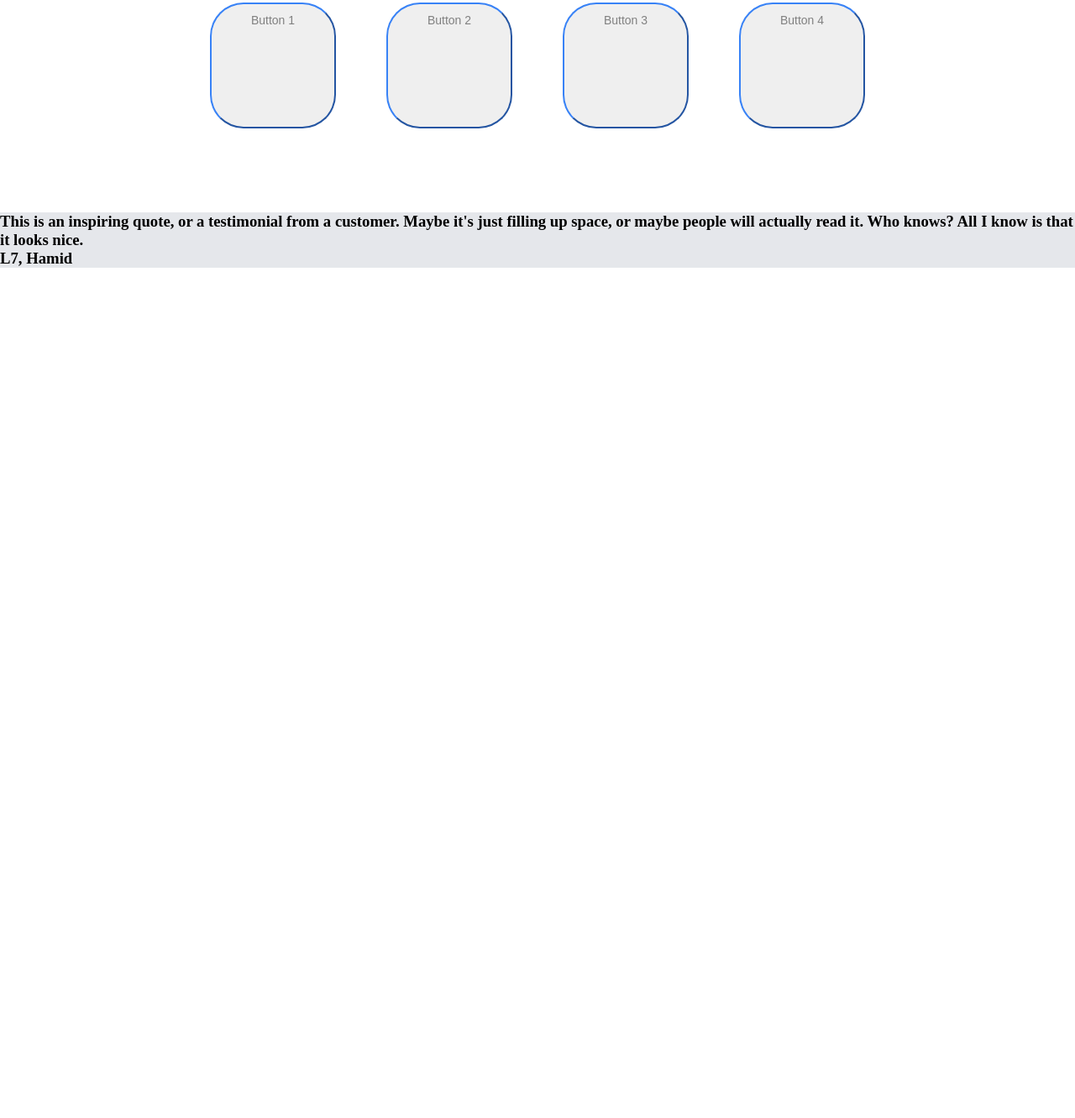
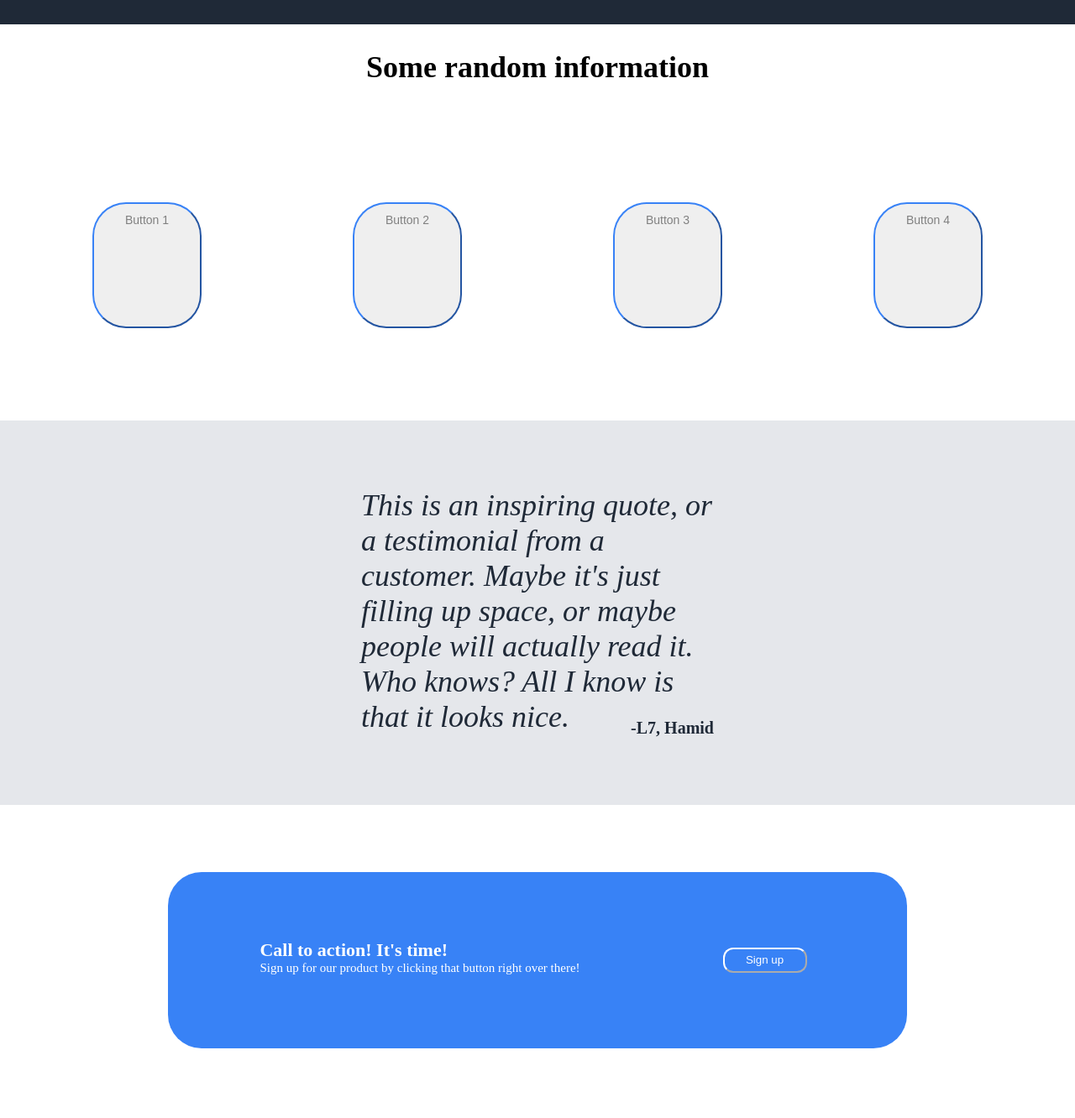
Before and after one commit to abdellahhn/ODPR, a plain HTML site: page index.html in a window 1280 px wide. Shown: the part 788-2120 px from the top of the page at 84% size. Before the commit the page ends 1126 px from the top, so only its background shows below. Drawn offline with Linux system fonts and the light colour scheme.

Commit message:
final commit

```diff
--- a/index.html
+++ b/index.html
@@ -11,9 +11,9 @@
     <div class="navBar">
         <a class="nav_bar_site_brand" alt="site logo where we click to be redirected to homepage" href="#index">Header Logo</a>
         <div class="option">
-            <li id="headLinkOne">Header link one</li>
-            <li id="headLinkTwo">Header link two</li>
-            <li id="headLinkThree">Header link three</li>
+            <li id="headLinkOne" href="#index">Header link one</li>
+            <li id="headLinkTwo" href="#index">Header link two</li>
+            <li id="headLinkThree" href="#index">Header link three</li>
         </div>
     </div>
     <div class="centralLeft_corp">
@@ -58,12 +58,23 @@
         <div id="main_txt">This is an inspiring quote, or a testimonial from a
             customer. Maybe it's just filling up space, or maybe
             people will actually read it. Who knows? All I know
-            is that it looks nice.</div>
-        <div id="author">L7, Hamid</div>
+            is that it looks nice.
+            <div id="author"><br
+                    >-L7, Hamid</div>
+        </div>
+
     </div>
 </h3>
-
-
+<h4>
+    <div class="lst_bulle">
+        <div id="txt_final">
+            Call to action! It's time!
+            <div id="inside">Sign up for our product by
+            clicking that button right over there!</div>
+        </div>
+        <button id="last_button"> Sign up</button>
+    </div>
+</h4>
 
 </body>
 
--- a/stylesht.css
+++ b/stylesht.css
@@ -1,6 +1,7 @@
 body {
-    background-color: white;
+    background-color: transparent;
     margin: 0;
+    padding: 0;
 }
 
 h1 {
@@ -79,7 +80,8 @@ h1::before {
     border-radius: 12px;
     height: 30px;
     width: 100px;
-    margin: 0px;
+    margin-top: 20px;
+    margin-left: 0;
 }
 
 #picture{
@@ -98,9 +100,10 @@ h1::before {
 }
 
 h2{
-    background-color: white;
+    background-color: #1F2937;
     position: relative;
-    width: 100%;
+    margin-bottom: 50px;
+    padding: 30px 0;
     z-index: 2;
 }
 
@@ -112,10 +115,13 @@ h2{
     font-weight: 800;
     color: black;
     margin-bottom: 30px;
+    padding-top: 30px;
 }
 
 .SecCorp{
     margin-bottom: 50px;
+    margin-top: 20px;
+    background-color: white;
 }
 
 .bulle_op {
@@ -133,7 +139,7 @@ h2{
 button {
     height: 150px;
     width: 150px;
-    margin: 30px;
+    margin: 90px;
     border-color: #3882F6;
     border-radius: 40px;
     display: flex;
@@ -149,7 +155,78 @@ button p {
 }
 
 h3{
+    margin: 0;
     background-color: #E5E7EB;
     position: relative;
+    top: -130px;
+    width: 100%;
     z-index: 3;
 }
+
+.last_txt{
+    margin-right: 350px;
+    margin-left: 350px;
+    flex: 1;
+    display: flex;
+    align-items: center;
+    flex-direction: column;
+    justify-content: center;
+}
+
+#main_txt{
+    font-style: italic;
+    color: #1F2937;
+    font-size: 36px;
+    margin: 80px;
+    font-weight: lighter;
+}
+
+#author{
+    font-size: 20px;
+    font-style: normal;
+    float: right;
+    font-weight: bold;
+}
+
+h4{
+    background-color: white;
+    margin: 0px;
+    padding: 80px 0;
+    z-index: 4;
+    position: relative;
+    top: -130px;
+    width: 100%;
+}
+
+.lst_bulle{
+    flex:1;
+    display: flex;
+    justify-content: center;
+    border-radius: 40px;
+    background-color: #3882F6;
+    margin-left: 200px;
+    margin-right: 200px;
+}
+
+#txt_final{
+    color: white;
+    font-size: 22px;
+    font-style: normal;
+    padding: 80px;
+}
+
+#inside{
+    font-size: 15px;
+    font-weight: lighter;
+}
+
+#last_button{
+    background-color: #3882F6;
+    color: white;
+    border-color: white;
+    text-align: center;
+    padding: 5px 25px;
+    border-radius: 12px;
+    height: 30px;
+    width: 100px;
+}
```
